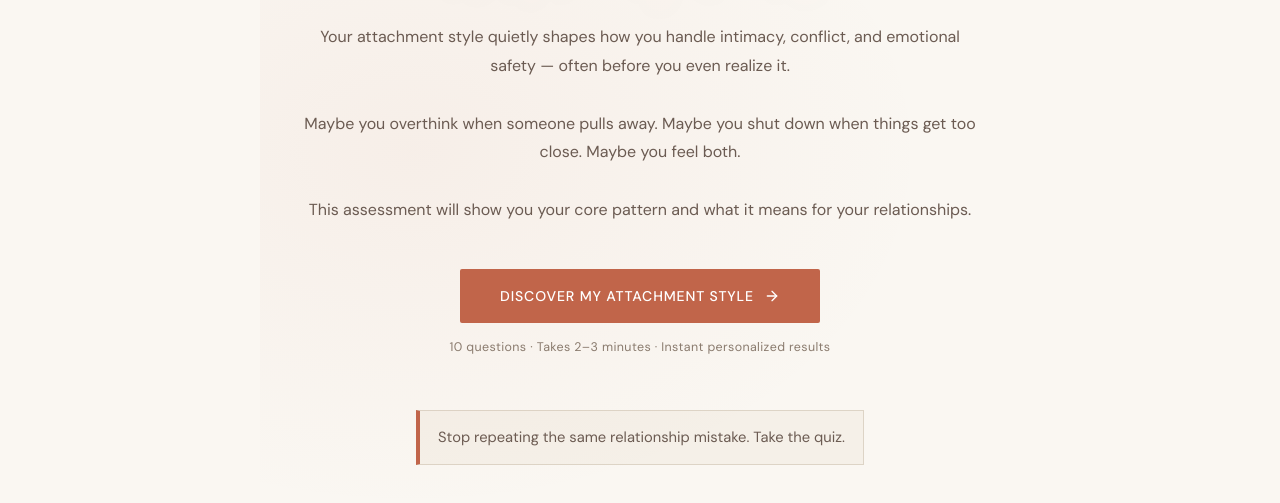
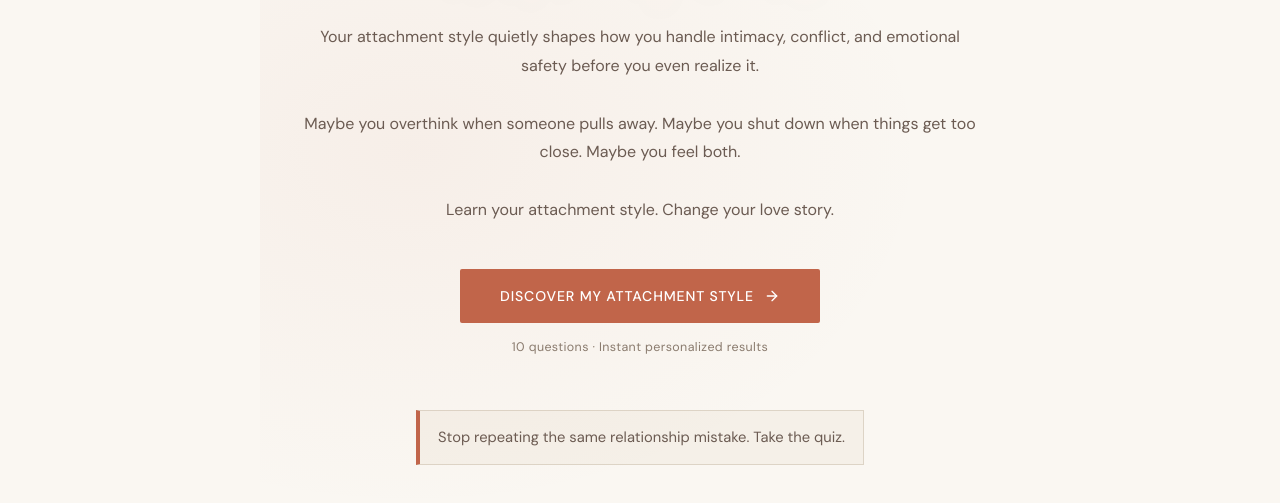
Before and after one commit to obkBobby/attachmentreset, a plain HTML site: page resetquiz/index.html in a window 1280 px wide. Shown: the part 353-856 px from the top of the page. Drawn offline with nearby package versions, Linux system fonts and the light colour scheme.

Commit message:
Refine introduction text in index.html
Removed redundant phrasing and improved clarity in the introduction.

```diff
--- a/resetquiz/index.html
+++ b/resetquiz/index.html
@@ -849,11 +849,11 @@
       </h1>
 
       <p class="intro-sub intro-sub--tight">
-        Your attachment style quietly shapes how you handle intimacy, conflict, and emotional safety — often before you even realize it.
+        Your attachment style quietly shapes how you handle intimacy, conflict, and emotional safety before you even realize it.
         <br><br>
         Maybe you overthink when someone pulls away. Maybe you shut down when things get too close. Maybe you feel both.
         <br><br>
-        This assessment will show you your core pattern and what it means for your relationships.
+        Learn your attachment style. Change your love story.
       </p>
 
       <button class="btn-primary btn-primary--center" onclick="startQuiz()">
@@ -864,7 +864,7 @@
         </svg>
       </button>
 
-      <p class="intro-note">10 questions · Takes 2–3 minutes · Instant personalized results</p>
+      <p class="intro-note">10 questions · Instant personalized results</p>
 
       <div class="intro-one-liner">
                 Stop repeating the same relationship mistake. Take the quiz.
```
